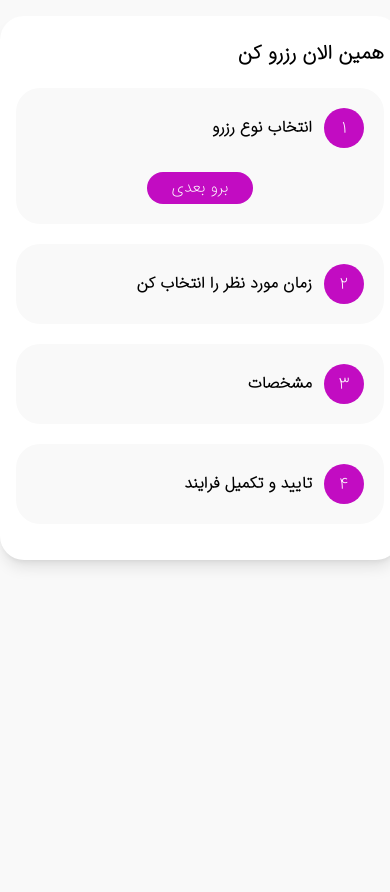
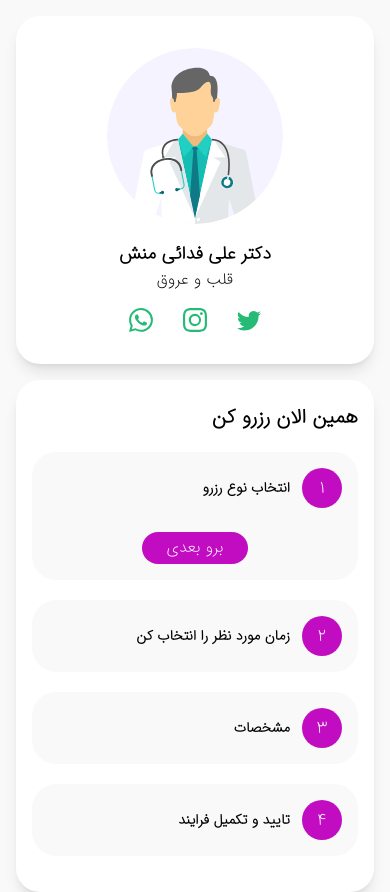
Before and after one commit to alifadaei/healthomat_UI_components, a React (Create React App) app: page / in a window 390 px wide. Before the commit the page ends 844 px from the top, so only its background shows below. Built offline with nearby package versions, Linux system fonts and the light colour scheme.

Commit message:
add doctor portfolio in responsive

```diff
--- a/src/App.tsx
+++ b/src/App.tsx
@@ -1,9 +1,10 @@
 import React from "react";
-import Reserve from "./components/Reservation/Reserve";
+import DoctorProfile from "./components/DoctorProfile/DoctorProfile";
+// import Reserve from "./components/Reservation/Reserve";
 const App = () => {
   return (
     <React.Fragment>
-      <Reserve />
+      <DoctorProfile />
     </React.Fragment>
   );
 };
--- /dev/null
+++ b/src/components/DoctorProfile/DoctorPortfolio.tsx
@@ -0,0 +1,45 @@
+import Card from "../UI/Card/Card";
+import DoctorDefaultSVG from "../../assets/Pic/doctor-default.svg";
+import { IconList } from "../UI/Icon/Icon";
+import Icon from "../UI/Icon/Icon";
+export type DoctorPortfolioDetail = {
+  fullName: string;
+  major: string;
+  profilePicture?: string;
+  instagram?: string;
+  twitter?: string;
+  whatsapp?: string;
+};
+
+const DoctorPortfolio = (props: DoctorPortfolioDetail) => {
+  const iconsList = [IconList.Twitter, IconList.Instagram, IconList.Whatsapp];
+
+  return (
+    <Card
+      className="flex flex-col w-full mb-4 md:mx-2 justify-between items-center bg-white p-8 text-center"
+      enableShadow
+    >
+      <img
+        className="rounded-full w-3/5 mb-4"
+        src={props.profilePicture || DoctorDefaultSVG}
+        alt="profile"
+      />
+
+      <h1 className="font-bold text-lg">دکتر {props.fullName}</h1>
+      <h3 className="mb-4">{props.major}</h3>
+
+      <div className="flex justify-evenly items-center w-48 text-2xl">
+        {iconsList.map((icon) => {
+          return (
+            <Icon
+              className="text-accent transition-all duration-100 hover:translate-y-[-.12rem]"
+              icon={icon}
+            />
+          );
+        })}
+      </div>
+    </Card>
+  );
+};
+
+export default DoctorPortfolio;
--- /dev/null
+++ b/src/components/DoctorProfile/DoctorProfile.tsx
@@ -0,0 +1,13 @@
+import Reservation from "../Reservation/Reservation";
+import DoctorPortfolio from "./DoctorPortfolio";
+
+const DoctorProfile = () => {
+  return (
+    <div className="flex flex-col px-4 sm:px-14 md:flex-row max-w-3xl mx-auto mt-4 justify-evenly md:items-start items-center">
+      <DoctorPortfolio fullName="علی فدائی منش" major="قلب و عروق" />
+      <Reservation />
+    </div>
+  );
+};
+
+export default DoctorProfile;
--- a/src/components/Reservation/Reserve.tsx
+++ b/src/components/Reservation/Reservation.tsx
@@ -6,7 +6,7 @@ import ReserveForm from "./ReserveForm/ReserveForm";
 import { useState } from "react";
 import { useCallback } from "react";
 
-const Reserve = () => {
+const Reservation = () => {
   const [currentStep, setCurrentStep] = useState(1);
   const nextStepHandler = () => {
     setCurrentStep((prevStep) => {
@@ -23,10 +23,7 @@ const Reserve = () => {
   );
 
   return (
-    <Card
-      className="flex flex-col my-4 mx-auto p-4 w-[25rem] bg-white"
-      enableShadow
-    >
+    <Card className="flex flex-col w-full p-4 bg-white md:mx-2" enableShadow>
       <h4 className="text-xl my-2 mb-5 font-bold">همین الان رزرو کن</h4>
       {/*step I */}
       <ReserveItem
@@ -73,4 +70,4 @@ const Reserve = () => {
     </Card>
   );
 };
-export default Reserve;
+export default Reservation;
--- a/src/components/Reservation/ReserveItem.tsx
+++ b/src/components/Reservation/ReserveItem.tsx
@@ -50,7 +50,7 @@ const ReservationItemTitle = (props: ReserveItemTitleProps) => {
         {showNumber && <div className="enterBounce">{step}</div>}
       </div>
 
-      <h4 className="m-0 font-semibold">{title}</h4>
+      <h4 className="m-0 font-semibold text-sm sm:text-base">{title}</h4>
     </div>
   );
 };
@@ -67,7 +67,7 @@ const ReserveItem = (props: ReserveItemProps) => {
   const isOpen = step === currentStep;
   const isFullfilled = currentStep > step;
   return (
-    <Card className="p-5 bg-back mb-5" enableShadow={false}>
+    <Card className="p-4 md:p-5 bg-back mb-5" enableShadow={false}>
       <ReservationItemTitle
         title={title}
         step={step}
--- a/src/components/Reservation/ReserveTimeTable/ReserveTimeItems.tsx
+++ b/src/components/Reservation/ReserveTimeTable/ReserveTimeItems.tsx
@@ -10,7 +10,7 @@ const ReserveTimeItems = (props: ReserveTimeItemsProps) => {
           <button
             onClick={item === "ادامه" ? props.onForward : undefined}
             key={Math.random()}
-            className="rounded-3xl w-[85%] py-1 mb-2 px-4 text-xs
+            className="rounded-3xl w-[85%] py-2 mb-2 px-4 text-xs
               shadow-xl bg-white font-light transition-all duration-700
               hover:bg-primary-900 hover:text-white"
           >
--- a/src/components/Reservation/ReserveTimeTable/ReserveTimeTable.tsx
+++ b/src/components/Reservation/ReserveTimeTable/ReserveTimeTable.tsx
@@ -67,7 +67,7 @@ const ReserveTimeTable = (props: { onForward: () => void }) => {
            flex-col justify-evenly "
           >
             <div
-              className={`p-4 flex flex-col
+              className={`p-2 py-4 sm flex flex-col
             justify-center items-center bg-white
              border border-solid border-white
              transition-all duration-700
@@ -75,7 +75,7 @@ const ReserveTimeTable = (props: { onForward: () => void }) => {
              ${index === 0 ? "rounded-tr-3xl" : ""}
              `}
             >
-              <div className="font-bold">{col.day}</div>
+              <div className="font-bold text-sm sm:text-base">{col.day}</div>
               <small className="text-xs">{col.date}</small>
             </div>
             {col.times.map((time) => {
@@ -94,7 +94,7 @@ const ReserveTimeTable = (props: { onForward: () => void }) => {
                           className={`transition-all duration-300 overflow-hidden
                         ${
                           state === "entering" || state === "entered"
-                            ? "max-h-[7rem]"
+                            ? "max-h-[10rem]"
                             : state === "exiting" || state === "exited"
                             ? "max-h-[0]"
                             : null
--- a/src/components/UI/Icon/Icon.tsx
+++ b/src/components/UI/Icon/Icon.tsx
@@ -1,13 +1,16 @@
 import React from "react";
-import { BsCheckLg } from "react-icons/bs";
+import { BsCheckLg, BsInstagram, BsWhatsapp, BsTwitter } from "react-icons/bs";
 
 export enum IconList {
   checkMark,
+  Instagram,
+  Twitter,
+  Whatsapp,
 }
 
 type IconProps = {
   icon: IconList;
-  className: string;
+  className?: string;
 };
 
 const Icon = (props: IconProps): React.ReactElement => {
@@ -15,6 +18,12 @@ const Icon = (props: IconProps): React.ReactElement => {
   switch (icon) {
     case IconList.checkMark:
       return <BsCheckLg className={className} />;
+    case IconList.Instagram:
+      return <BsInstagram className={className} />;
+    case IconList.Twitter:
+      return <BsTwitter className={className} />;
+    case IconList.Whatsapp:
+      return <BsWhatsapp className={className} />;
     default:
       return <p>an error occured!</p>;
   }
--- a/tsconfig.json
+++ b/tsconfig.json
@@ -22,5 +22,5 @@
   },
   "include": [
     "src"
-  ]
+, "DoctorProfile"  ]
 }
```
Also changed, not shown: src/assets/Pic/doctor-default.svg (added), 1 other file (tests, documents, lock files or other folders).
